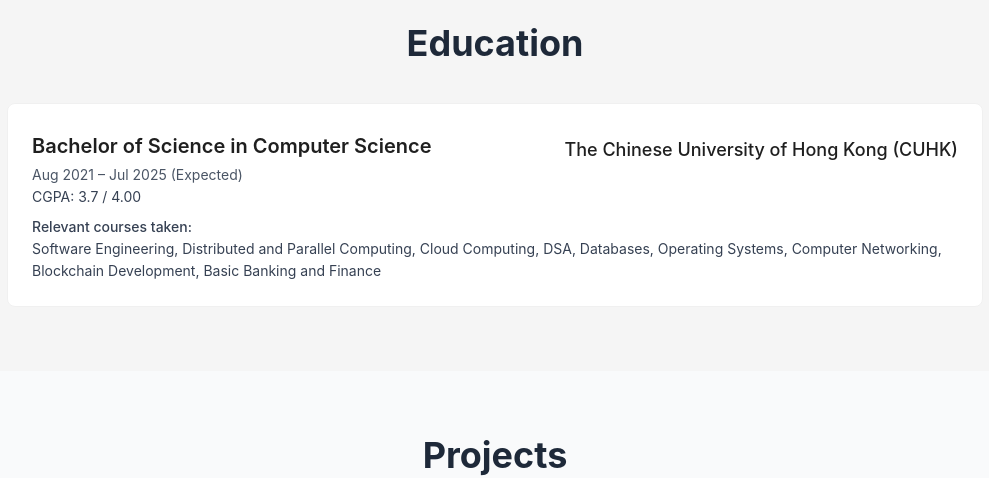
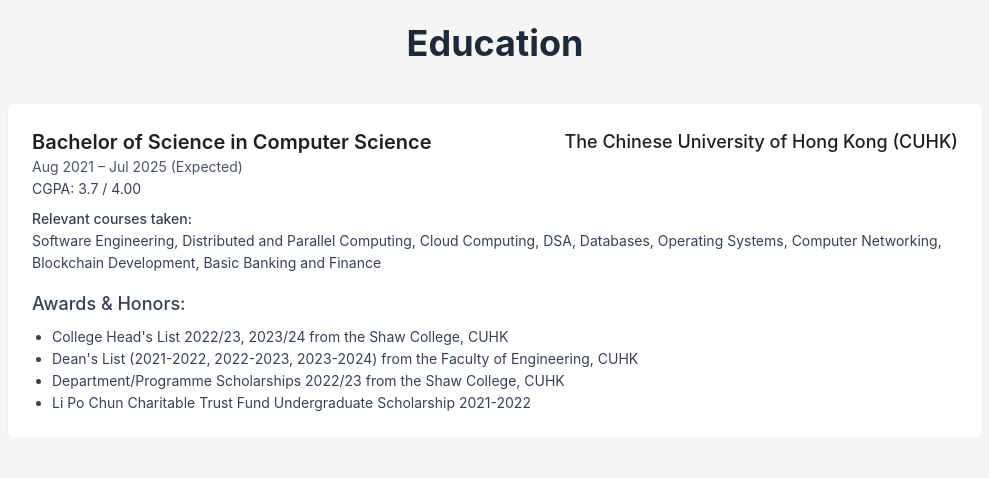
Before and after one commit to TypeErrorEngine2022/Jacky-Chen-Portfolio, a React (Vite) app: page / in a window 1280 px wide. Shown: the part 2500-2978 px from the top of the page, without its empty margins (145-1134 px from the left). Built offline with nearby package versions, Linux system fonts and the light colour scheme.

Commit message:
feat: add awards

```diff
--- a/src/sections/Education.tsx
+++ b/src/sections/Education.tsx
@@ -9,9 +9,11 @@
 
 		<Card className="w-full border-l-4 border-blue-500 mb-6">
 			<div>
-				<div className="flex justify-between items-center">
+				<div className="flex flex-col md:flex-row md:justify-between md:items-center">
 					<h3 className="text-xl font-semibold">Bachelor of Science in Computer Science</h3>
-					<h4 className="text-lg font-medium mt-2">The Chinese University of Hong Kong (CUHK)</h4>
+					<h4 className="text-lg font-medium mt-2 md:mt-0">
+						The Chinese University of Hong Kong (CUHK)
+					</h4>
 				</div>
 				<p className="text-gray-600">Aug 2021 – Jul 2025 (Expected)</p>
 				<p className="text-gray-700">CGPA: 3.7 / 4.00</p>
@@ -23,6 +25,18 @@
 						and Finance
 					</p>
 				</div>
+
+				<div className="mt-4">
+					<p className="font-medium text-gray-700 text-lg">Awards & Honors:</p>
+					<ul className="list-disc pl-5 mt-2 text-gray-700">
+						<li>College Head's List 2022/23, 2023/24 from the Shaw College, CUHK</li>
+						<li>
+							Dean's List (2021-2022, 2022-2023, 2023-2024) from the Faculty of Engineering, CUHK
+						</li>
+						<li>Department/Programme Scholarships 2022/23 from the Shaw College, CUHK</li>
+						<li>Li Po Chun Charitable Trust Fund Undergraduate Scholarship 2021-2022</li>
+					</ul>
+				</div>
 			</div>
 		</Card>
 	</section>
```
